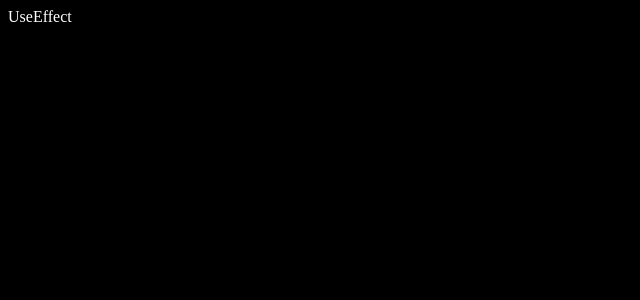
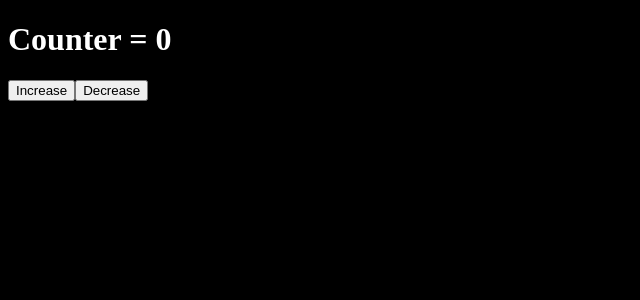
Before and after one commit to Rajan-4900/basics_React_learning, a React (Vite) app: page / in a window 1280 px wide. Shown: the top 300 px of the page, without its empty margins (0-640 px from the left). Built offline with nearby package versions, Linux system fonts and the light colour scheme.

Commit message:
this will change counter number by click the buttons

```diff
--- a/src/components/UseEffect.jsx
+++ b/src/components/UseEffect.jsx
@@ -1,7 +1,8 @@
-import React from 'react';
+import React, { useState } from 'react';
 import { useEffect } from 'react';
 // use effect hook
 const UseEffect = () => {
+    const [counter, setcounter] = useState(0)
 
     useEffect(() => {
         console.log("Use effect Is runnig")
@@ -9,7 +10,11 @@
     }, [])
 
   return (
-    <div>UseEffect</div>
+    <div>
+        <h1>Counter = {counter}</h1>
+        <button onClick = {()=> setcounter(counter+1)}>Increase</button>
+        <button onClick = {()=> setcounter(counter-1)}>Decrease</button>
+    </div>
   )
 }
 
```
